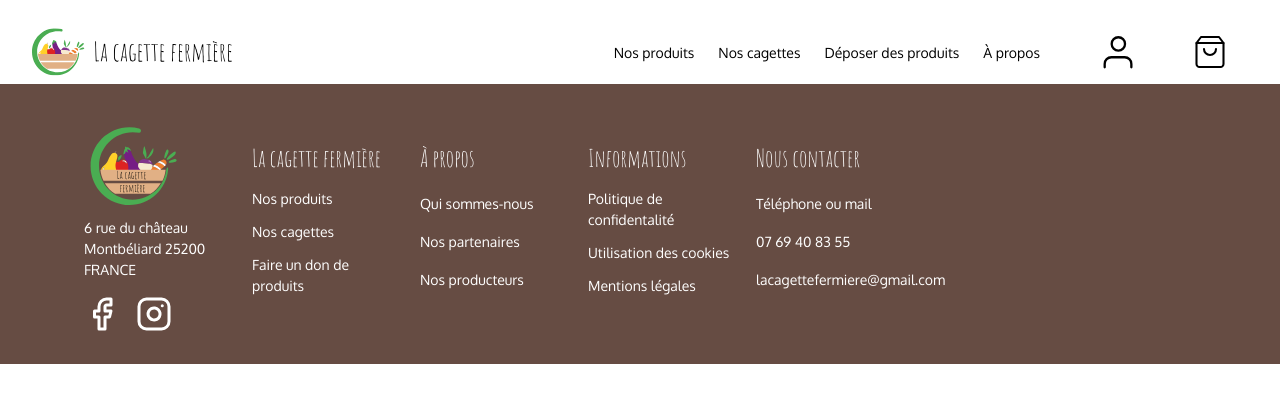
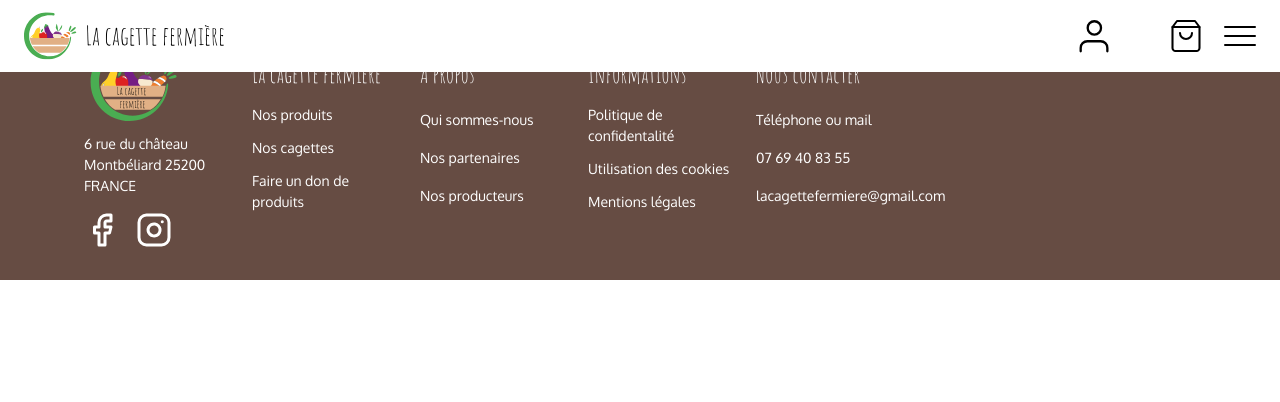
Before and after one commit to jaelam97455/Projet, a Vue app in the folder Projet_Groupe3/: page / in a window 1280 px wide. Shown: the top 402 px of the page. Built offline with nearby package versions, Linux system fonts and the light colour scheme; what pocketbase would draw is missing.

Commit message:
bouton actif du menu

```diff
--- a/Projet_Groupe3/src/components/HeaderPage.vue
+++ b/Projet_Groupe3/src/components/HeaderPage.vue
@@ -1,17 +1,27 @@
 <script setup lang="ts">
+import { ref, computed, watch } from 'vue'
 import user from "./icons/user.vue";
 import shoppingBag from "./icons/shoppingBag.vue";
 import logoLong from "./icons/logoLong.vue";
 import { RouterLink } from 'vue-router'
+
+const activeMenu = ref(false)
+
 </script>
 
 <template>
-  <header aria-label="Header" class="mt-5 bg-white">
-    <div class="flex items-center h-16 max-w-screen-xl gap-8 px-4 mx-auto md:px-6 lg:px-8">
+  <header aria-label="Header"
+    class="fixed z-10 flex items-stretch justify-between w-full px-6 py-2 transition-all duration-300 ease-in-out translate-y-0 bg-white min-h-[72px] lg:py-0">
+    <div class="flex items-center">
+      <RouterLink to="/index">
         <logoLong />
+      </RouterLink>
+    </div>
     <div class="flex items-center justify-end flex-1 gap-10">
-        <nav aria-label="Site Nav" class="hidden md:block">
-          <ul class="items-center hidden gap-6 text-sm text-gray-500 lg:flex">
+      <nav aria-label="Site Nav"
+        class="fixed inset-0 invisible hidden w-screen h-screen text-2xl transition-all duration-300 ease-in-out opacity-0 md:block bg-indigo"
+        :class="{ '!visible opacity-100': activeMenu }">
+        <ul class="items-center hidden gap-6 text-sm text-gray-500 lg:flex mt-[25vh] ml-16">
           <li>
             <RouterLink class="transition hover:text-gray-700" to="/"> Nos produits </RouterLink>
           </li>
@@ -42,15 +52,18 @@
             </a>
           </li>
         </div>
-          <button class="block rounded bg-gray-100 p-2.5 text-gray-600 transition hover:text-gray-600/75 md:hidden">
-            <span class="sr-only">Toggle menu</span>
-            <svg xmlns="http://www.w3.org/2000/svg" class="w-5 h-5" fill="none" viewBox="0 0 24 24" stroke="currentColor"
-              stroke-width="2">
-              <path stroke-linecap="round" stroke-linejoin="round" d="M4 6h16M4 12h16M4 18h16" />
-            </svg>
+
+        <button class="relative z-10 flex flex-col justify-between w-8 h-5" @click="activeMenu = !activeMenu">
+          <div class="ease h-[2px] w-full transform rounded-full bg-black transition duration-300"
+            :class="{ 'translate-y-[9px] rotate-45 bg-white': activeMenu }"></div>
+          <div class="ease h-[2px] w-full transform rounded-full bg-black transition duration-300"
+            :class="{ 'bg-black opacity-0': activeMenu }"></div>
+          <div class="ease h-[2px] w-full transform rounded-full bg-black transition duration-300"
+            :class="{ '-translate-y-[9px] -rotate-45 bg-white': activeMenu }"></div>
         </button>
+
       </div>
     </div>
-    </div>
+
   </header>
 </template>
```
Also changed, not shown: 2 other files (tests, documents, lock files or other folders). Lines whose indentation alone changed are shown as unchanged.
